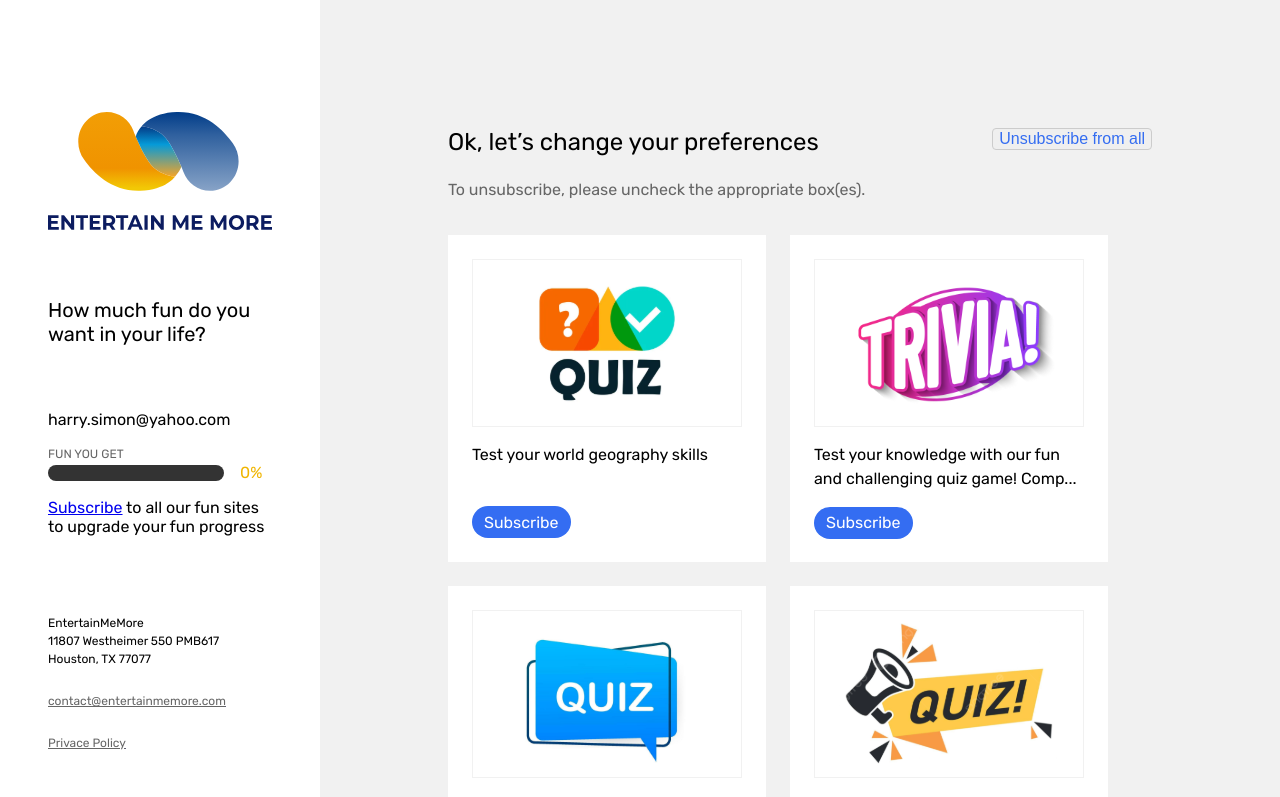
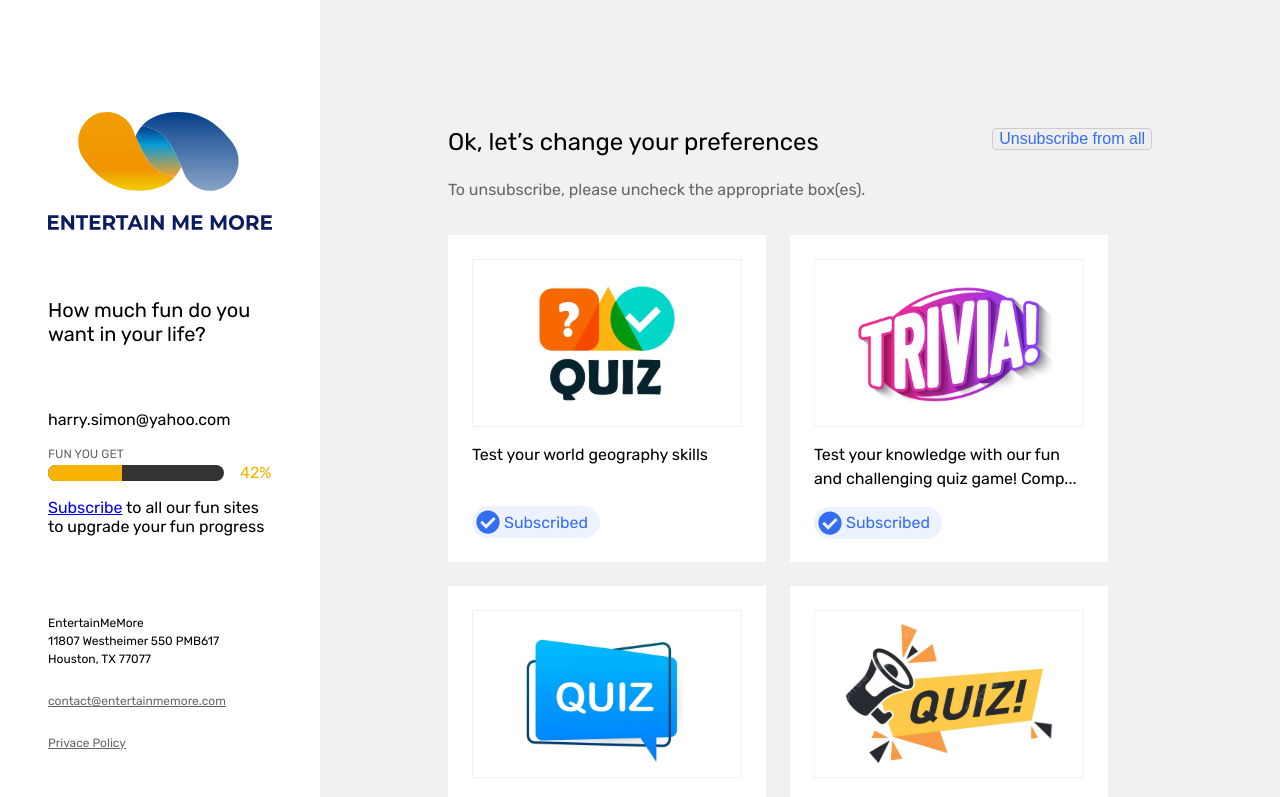
Before and after one commit to glebstrunnikov/reka-test, a Vue app: page / in a window 1280 px wide. Shown: the top 797 px of the page. Built offline with nearby package versions, Linux system fonts and the light colour scheme.

Commit message:
idiotfix

```diff
--- a/src/data/store.ts
+++ b/src/data/store.ts
@@ -17,13 +17,13 @@
   state: () => {
     const userSubs = <SiteData[]>subscribtions;
     const sites = reactive<SiteData[]>(data);
-    userSubs.forEach((sub) => {
-      for (let i in data) {
-        if (sub.subscribed) {
-          sites[i].subscribed = true;
-        } else {
-          sites[i].subscribed = false;
-        }
+
+    sites.forEach((site) => {
+      const matchingSub = userSubs.find((sub) => sub.site === site.site);
+      if (matchingSub) {
+        site.subscribed = matchingSub.subscribed;
+      } else {
+        site.subscribed = false;
       }
     });
 
```
